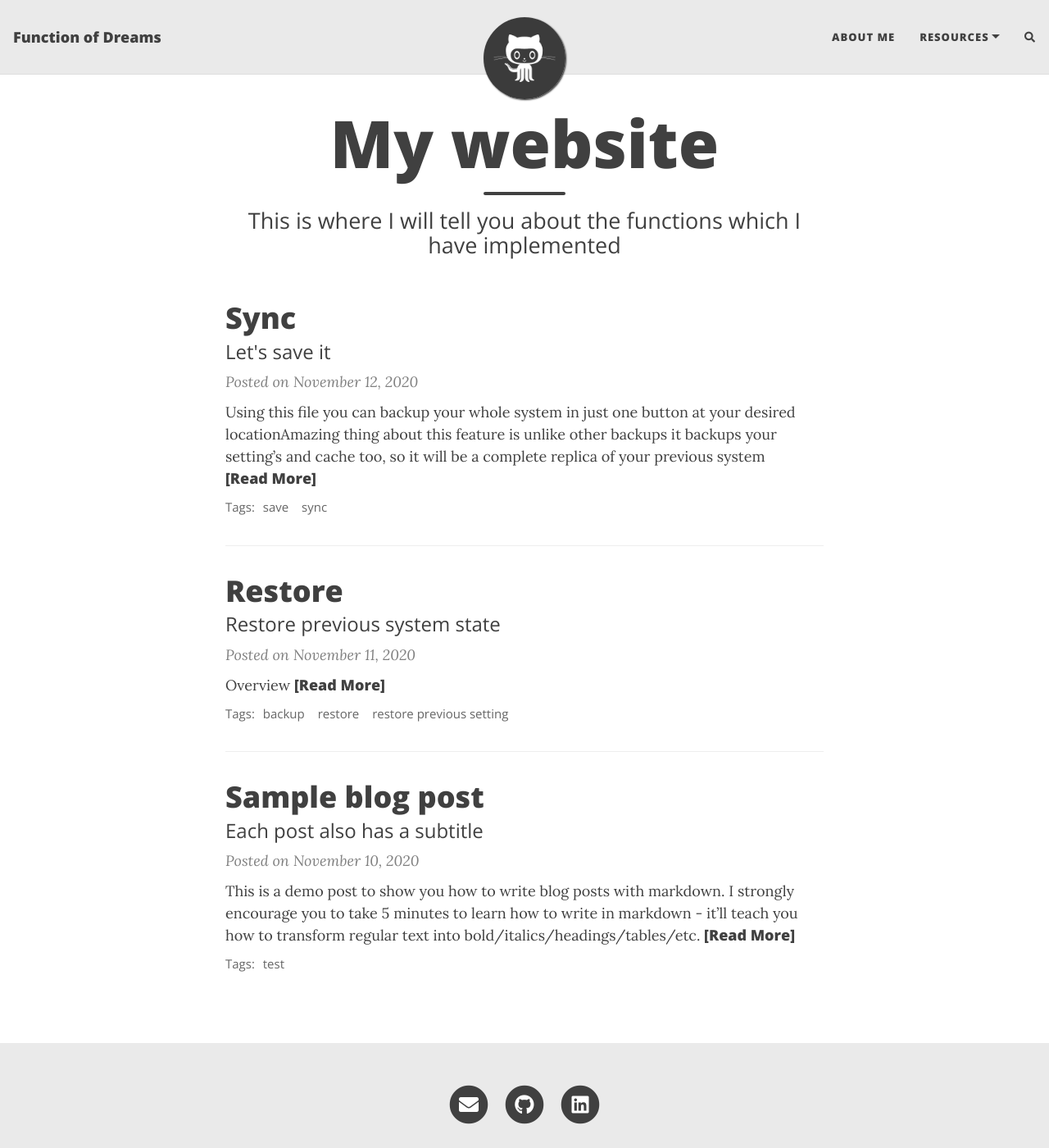
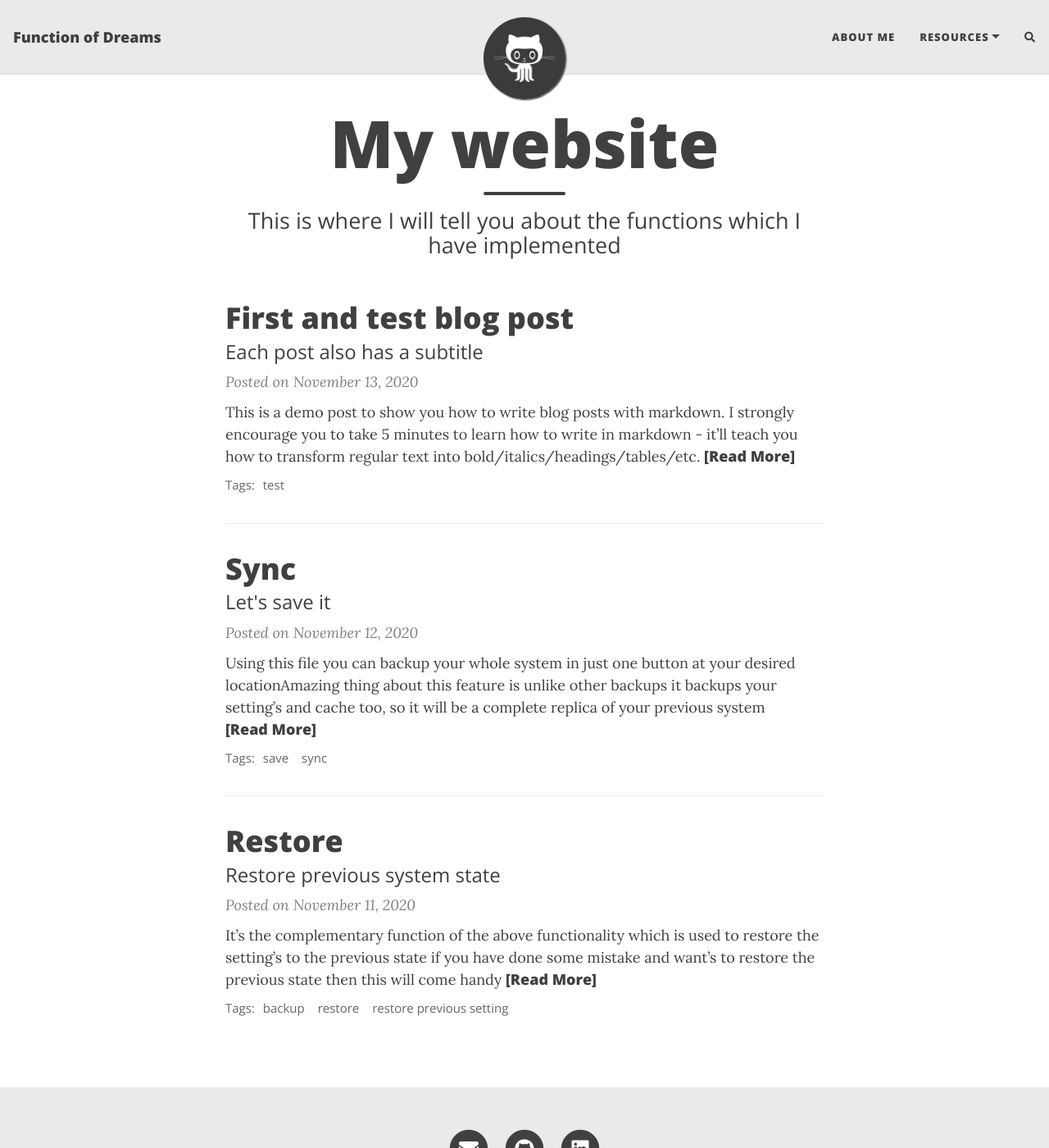
Before and after one commit to vstflugel/flugel.github.io, a Jekyll site: the page built from index.html, in a window 1280 px wide and 1400 px high. Shown: the whole window at 82% size. Built offline with Jekyll 4.4.1, drawn with Linux system fonts in a browser that asks for light colours; nearby versions of some CDN libraries; the list of posts is cut into pages by our own code; comment, search, counter and statistics services are not loaded.

Commit message:
test blog has been updatead blog has been added to the website

```diff
--- a/_posts/2020-11-11-test-markdown.md
+++ b/_posts/2020-11-11-test-markdown.md
@@ -6,10 +6,6 @@ tags: [backup, restore, restore previous setting]
 comments: true
 ---
 
-
-
-
-### Overview
 
 It's the complementary function of the above functionality which is used to restore the setting's to the previous state if you have done some mistake and want's to restore the previous state then this will come handy
 
--- a/_posts/2020-11-10-test-markdown.md
+++ b/_posts/2020-11-13-test-markdown.md
@@ -1,6 +1,6 @@
 ---
 layout: post
-title: Sample blog post
+title: First and test blog post
 subtitle: Each post also has a subtitle
 gh-repo: vstflugel/flugel.github.io
 gh-badge: [star, fork, follow]
```
